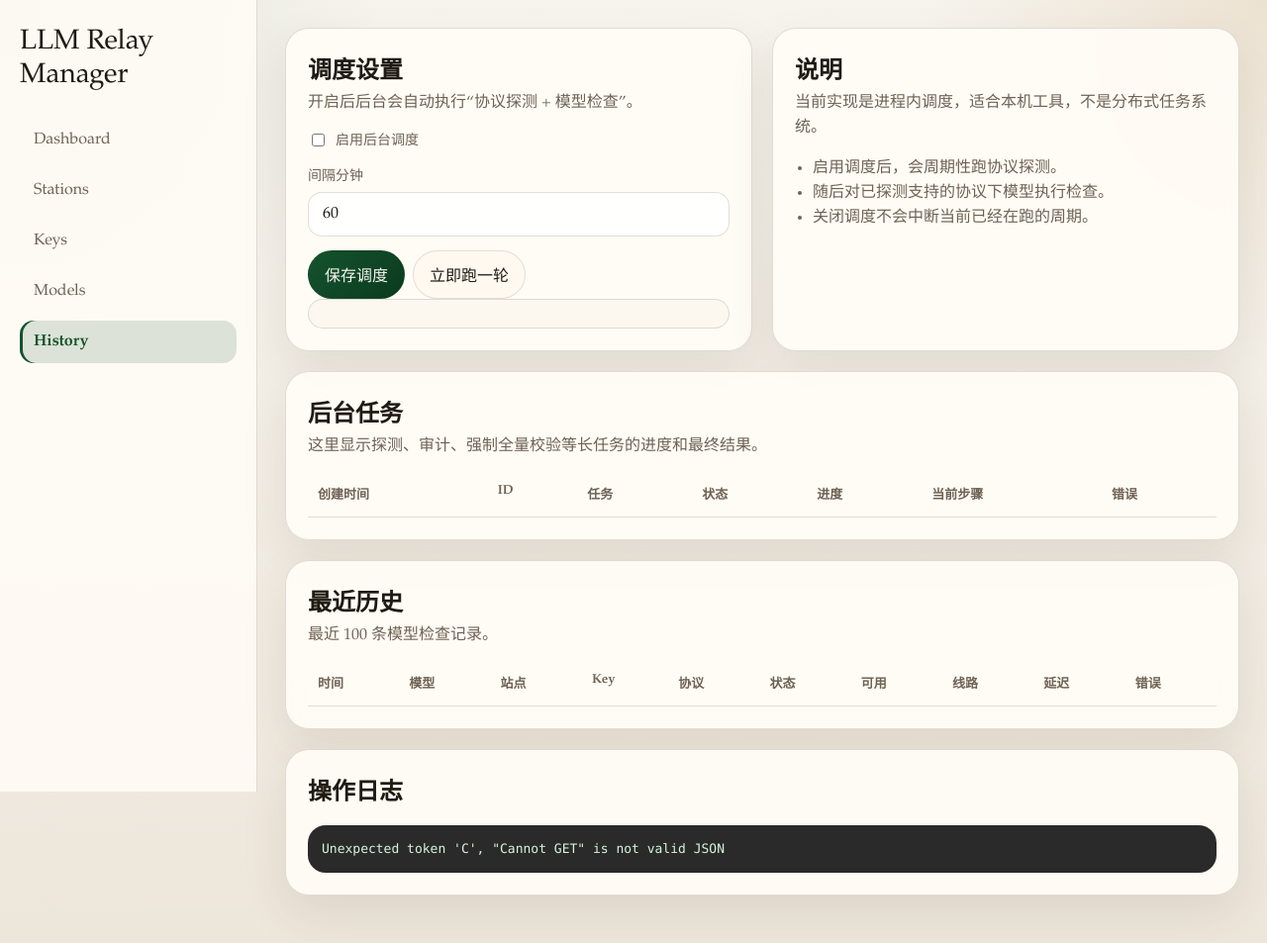
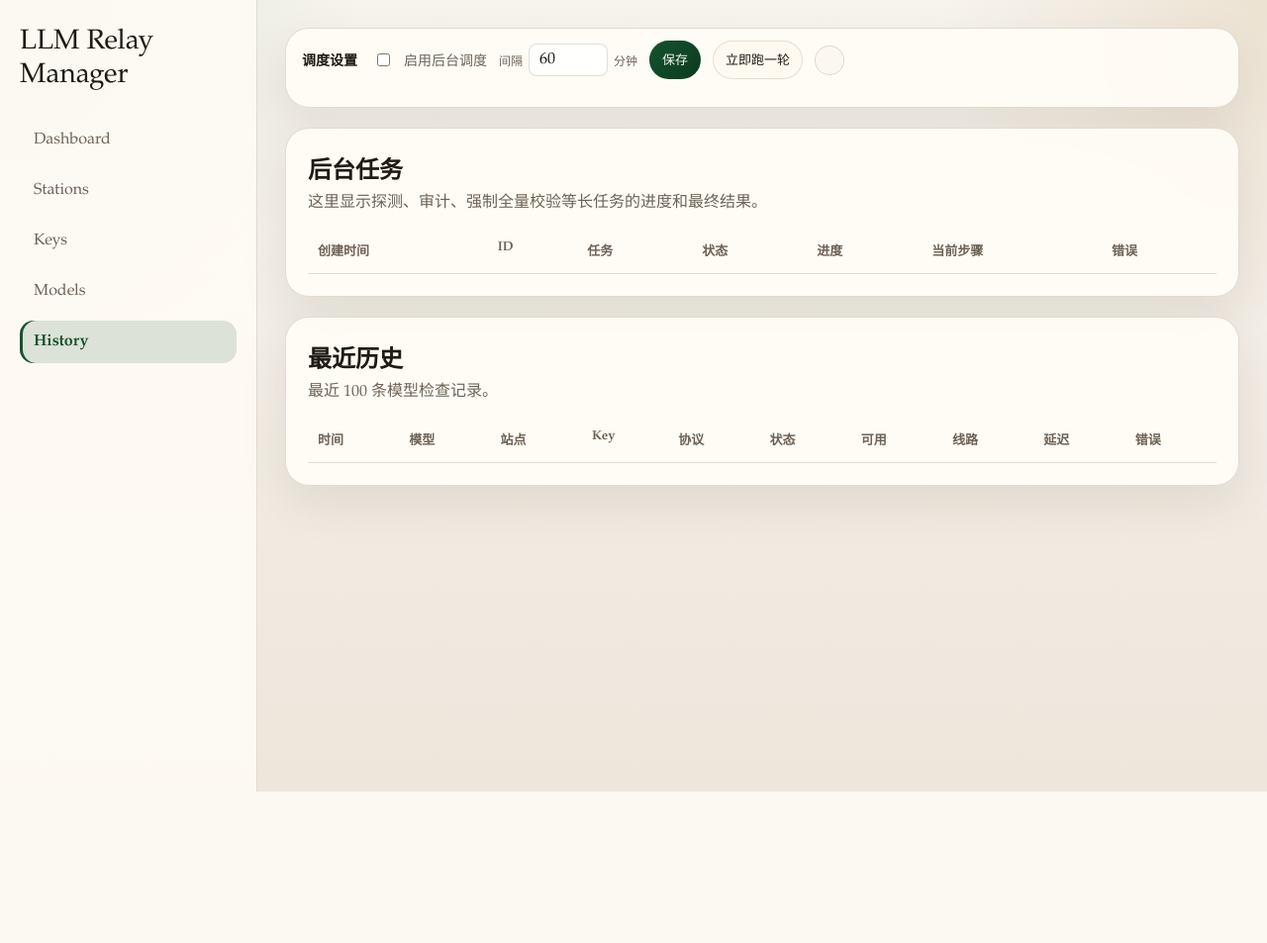
Before and after one commit to qihaze123/llm-relay-manager, a Python web app: template templates/history.html in a window 1280 px wide. Shown: the whole page at 99% size. After the commit the page ends 800 px from the top, so only its background shows below. Run offline with Jinja, Linux system fonts and the light colour scheme; the template is opened without the code that fills it, so the values that code supplies are empty.

Commit message:
feat(ui): 优化 Dashboard/Keys/History 三页布局
Dashboard:
- 9 个大统计卡压成顶部一排 stat-strip
- 删除"协议概览"静态面板和"操作日志"
- "调度状态"改成单行 inline 显示

Keys:
- 操作按钮改成图标（🔍/✓/⟳/✎/✕）带 tooltip
- 启用状态改 badge，ID 合并到名称前缀
- Key 列可点击复制完整 Key
- 表头从 10 列精简到 9 列

History:
- "调度设置"收成一行：勾选+间隔+保存+立即跑+状态
- 删除"说明"面板和"操作日志"

Co-Authored-By: Claude Opus 4.7 <noreply@anthropic.com>

```diff
--- a/static/common.js
+++ b/static/common.js
@@ -34,23 +34,23 @@ window.RelayCommon = {
 
   renderSummary(grid, summary) {
     const cards = [
-      ["Stations", summary.station_count],
-      ["Keys", summary.key_count],
-      ["Protocols", summary.binding_count],
-      ["Supported", summary.supported_binding_count],
-      ["Models", summary.model_count],
-      ["Available", summary.available_count],
-      ["Checks", summary.checked_count],
-      ["Active Jobs", summary.active_job_count],
-      ["History", summary.history_count],
+      ["站点", summary.station_count],
+      ["Key", summary.key_count],
+      ["协议", summary.binding_count],
+      ["支持", summary.supported_binding_count],
+      ["模型", summary.model_count],
+      ["可用", summary.available_count],
+      ["检查", summary.checked_count],
+      ["任务", summary.active_job_count],
+      ["历史", summary.history_count],
     ];
     grid.innerHTML = cards
       .map(
         ([label, value]) => `
-          <article class="summary-card">
-            <span>${label}</span>
-            <strong>${value ?? 0}</strong>
-          </article>
+          <div class="stat-tile">
+            <span class="stat-tile-label">${label}</span>
+            <strong class="stat-tile-value">${value ?? 0}</strong>
+          </div>
         `
       )
       .join("");
@@ -74,14 +74,18 @@ window.RelayCommon = {
   },
 
   renderSchedulerStatus(element, scheduler) {
-    element.innerHTML = `
-      <div><strong>启用：</strong>${scheduler.enabled ? "是" : "否"}</div>
-      <div><strong>间隔：</strong>${scheduler.interval_minutes} 分钟</div>
-      <div><strong>上次开始：</strong>${scheduler.last_cycle_started_at || "-"}</div>
-      <div><strong>上次结束：</strong>${scheduler.last_cycle_finished_at || "-"}</div>
-      <div><strong>状态：</strong>${scheduler.last_cycle_status || "-"}</div>
-      <div><strong>备注：</strong>${scheduler.last_cycle_note || "-"}</div>
-    `;
+    const inline = element.classList.contains("inline");
+    const items = [
+      [`启用`, scheduler.enabled ? `<span class="status-badge ok">是</span>` : `<span class="status-badge neutral">否</span>`],
+      [`间隔`, `${scheduler.interval_minutes} 分钟`],
+      [`状态`, scheduler.last_cycle_status || "-"],
+      [`上次开始`, scheduler.last_cycle_started_at || "-"],
+      [`上次结束`, scheduler.last_cycle_finished_at || "-"],
+    ];
+    if (scheduler.last_cycle_note) items.push([`备注`, scheduler.last_cycle_note]);
+    element.innerHTML = items
+      .map(([k, v]) => `<div class="sched-item"><span class="sched-k">${k}</span><span class="sched-v">${v}</span></div>`)
+      .join(inline ? "" : "");
   },
 
   activateNav() {
--- a/static/history.js
+++ b/static/history.js
@@ -1,11 +1,10 @@
-const { request, log, renderSchedulerStatus } = window.RelayCommon;
+const { request, renderSchedulerStatus } = window.RelayCommon;
 
 const schedulerForm = document.getElementById("scheduler-form");
 const schedulerStatus = document.getElementById("scheduler-status");
 const jobsTable = document.getElementById("jobs-table");
 const historyTable = document.getElementById("history-table");
 const runCycleBtn = document.getElementById("run-cycle-btn");
-const pageLog = document.getElementById("page-log");
 
 let refreshTimer = 0;
 
@@ -67,7 +66,7 @@ async function refresh() {
     window.clearTimeout(refreshTimer);
   }
   if (jobs.some((job) => ["queued", "running"].includes(job.status))) {
-    refreshTimer = window.setTimeout(() => refresh().catch((error) => log(pageLog, error.message)), 2000);
+    refreshTimer = window.setTimeout(() => refresh().catch((error) => console.error(error)), 2000);
   }
 }
 
@@ -83,9 +82,9 @@ schedulerForm.addEventListener("submit", async (event) => {
       body: JSON.stringify(payload),
     });
     await refresh();
-    log(pageLog, result);
+    ;
   } catch (error) {
-    log(pageLog, error.message);
+    console.error(error);
   }
 });
 
@@ -96,10 +95,10 @@ runCycleBtn.addEventListener("click", async () => {
       body: JSON.stringify({}),
     });
     await refresh();
-    log(pageLog, result);
+    ;
   } catch (error) {
-    log(pageLog, error.message);
+    console.error(error);
   }
 });
 
-refresh().catch((error) => log(pageLog, error.message));
+refresh().catch((error) => console.error(error));
--- a/static/styles.css
+++ b/static/styles.css
@@ -1593,3 +1593,176 @@ body.modal-open {
   border: 1px solid var(--line);
   border-radius: 10px;
 }
+
+
+/* ===== Dashboard compact ===== */
+.dashboard-topbar {
+  display: flex;
+  gap: 12px;
+  align-items: stretch;
+  flex-wrap: wrap;
+  margin-bottom: 14px;
+}
+
+.stat-strip {
+  display: flex;
+  gap: 8px;
+  flex-wrap: wrap;
+  flex: 1;
+  padding: 10px 14px;
+  border-radius: 12px;
+  background:
+    linear-gradient(180deg, rgba(255, 253, 248, 0.98), rgba(246, 239, 228, 0.92));
+  border: 1px solid var(--line);
+}
+
+.stat-tile {
+  display: flex;
+  flex-direction: column;
+  gap: 2px;
+  padding: 4px 14px;
+  border-right: 1px solid rgba(74, 57, 28, 0.08);
+  min-width: 72px;
+}
+
+.stat-tile:last-child {
+  border-right: none;
+}
+
+.stat-tile-label {
+  font-size: 11px;
+  color: var(--muted);
+  letter-spacing: 0.3px;
+}
+
+.stat-tile-value {
+  font-size: 20px;
+  font-weight: 700;
+  line-height: 1.1;
+  color: var(--fg);
+}
+
+.panel.compact {
+  padding: 12px 16px;
+}
+
+.panel.compact .panel-head {
+  display: flex;
+  align-items: center;
+  gap: 16px;
+  flex-wrap: wrap;
+}
+
+.panel.compact .panel-head h2 {
+  font-size: 14px;
+  margin: 0;
+}
+
+.scheduler-status.inline {
+  display: flex;
+  gap: 14px;
+  flex-wrap: wrap;
+  align-items: center;
+  font-size: 12px;
+  color: var(--muted);
+}
+
+.scheduler-status.inline .sched-item {
+  display: inline-flex;
+  gap: 4px;
+  align-items: center;
+}
+
+.scheduler-status.inline .sched-k {
+  color: var(--muted);
+}
+
+.scheduler-status.inline .sched-v {
+  color: var(--fg);
+  font-weight: 500;
+}
+
+.icon-btn {
+  width: 28px;
+  height: 28px;
+  padding: 0;
+  border-radius: 6px;
+  border: 1px solid var(--line);
+  background: #fff9f0;
+  cursor: pointer;
+  font-size: 14px;
+  line-height: 1;
+  color: var(--muted);
+  transition: all 120ms ease;
+}
+
+.icon-btn:hover {
+  background: rgba(20, 83, 45, 0.08);
+  color: var(--accent);
+  border-color: rgba(20, 83, 45, 0.3);
+}
+
+.icon-btn.danger:hover {
+  background: rgba(166, 27, 41, 0.08);
+  color: var(--danger);
+  border-color: rgba(166, 27, 41, 0.3);
+}
+
+.compact-actions {
+  display: flex;
+  gap: 4px;
+  flex-wrap: wrap;
+}
+
+.muted-id {
+  color: var(--muted);
+  font-size: 11px;
+  font-family: "SFMono-Regular", "Menlo", monospace;
+  margin-right: 4px;
+}
+
+.inline-form {
+  display: flex;
+  gap: 12px;
+  align-items: center;
+  flex-wrap: wrap;
+  flex: 1;
+}
+
+.inline-field {
+  display: flex;
+  align-items: center;
+  gap: 6px;
+  margin-bottom: 0;
+}
+
+.inline-field > span {
+  margin-bottom: 0;
+  font-size: 12px;
+}
+
+.inline-field input {
+  width: 80px;
+  padding: 6px 10px;
+  border-radius: 8px;
+}
+
+.inline-field .suffix {
+  color: var(--muted);
+  font-size: 12px;
+  margin-bottom: 0;
+}
+
+.inline-check {
+  margin-bottom: 0;
+}
+
+.inline-check input {
+  width: auto;
+  margin-right: 6px;
+}
+
+.inline-check > span {
+  margin-bottom: 0;
+  display: inline;
+}
--- a/templates/history.html
+++ b/templates/history.html
@@ -19,44 +19,24 @@
         </nav>
       </aside>
       <main class="content">
-        <section class="panel-grid">
-          <article class="panel">
-            <div class="panel-head">
-              <div>
-                <h2>调度设置</h2>
-                <p>开启后后台会自动执行“协议探测 + 模型检查”。</p>
-              </div>
-            </div>
-            <form id="scheduler-form" class="stack">
+        <section class="panel compact">
+          <div class="panel-head">
+            <h2>调度设置</h2>
+            <form id="scheduler-form" class="inline-form">
               <label class="inline-check">
                 <input type="checkbox" name="enabled">
                 <span>启用后台调度</span>
               </label>
-              <label>
-                <span>间隔分钟</span>
+              <label class="inline-field">
+                <span>间隔</span>
                 <input name="interval_minutes" type="number" min="1" max="1440" value="60">
+                <span class="suffix">分钟</span>
               </label>
-              <div class="actions">
-                <button type="submit" class="button primary">保存调度</button>
-                <button type="button" id="run-cycle-btn" class="button">立即跑一轮</button>
-              </div>
+              <button type="submit" class="button small primary">保存</button>
+              <button type="button" id="run-cycle-btn" class="button small">立即跑一轮</button>
+              <div id="scheduler-status" class="scheduler-status inline"></div>
             </form>
-            <div id="scheduler-status" class="scheduler-status"></div>
-          </article>
-
-          <article class="panel">
-            <div class="panel-head">
-              <div>
-                <h2>说明</h2>
-                <p>当前实现是进程内调度，适合本机工具，不是分布式任务系统。</p>
-              </div>
-            </div>
-            <ul class="plain-list">
-              <li>启用调度后，会周期性跑协议探测。</li>
-              <li>随后对已探测支持的协议下模型执行检查。</li>
-              <li>关闭调度不会中断当前已经在跑的周期。</li>
-            </ul>
-          </article>
+          </div>
         </section>
 
         <section class="panel">
@@ -111,13 +91,6 @@
             </table>
           </div>
         </section>
-
-        <section class="panel">
-          <div class="panel-head">
-            <h2>操作日志</h2>
-          </div>
-          <pre id="page-log" class="activity-log">等待操作...</pre>
-        </section>
       </main>
     </div>
     <script src="/static/common.js"></script>
```
Also changed, not shown: static/dashboard.js (+5 -7 lines), static/keys.js (+10 -11 lines), templates/dashboard.html (+12 -38 lines), templates/keys.html (+3 -4 lines).
